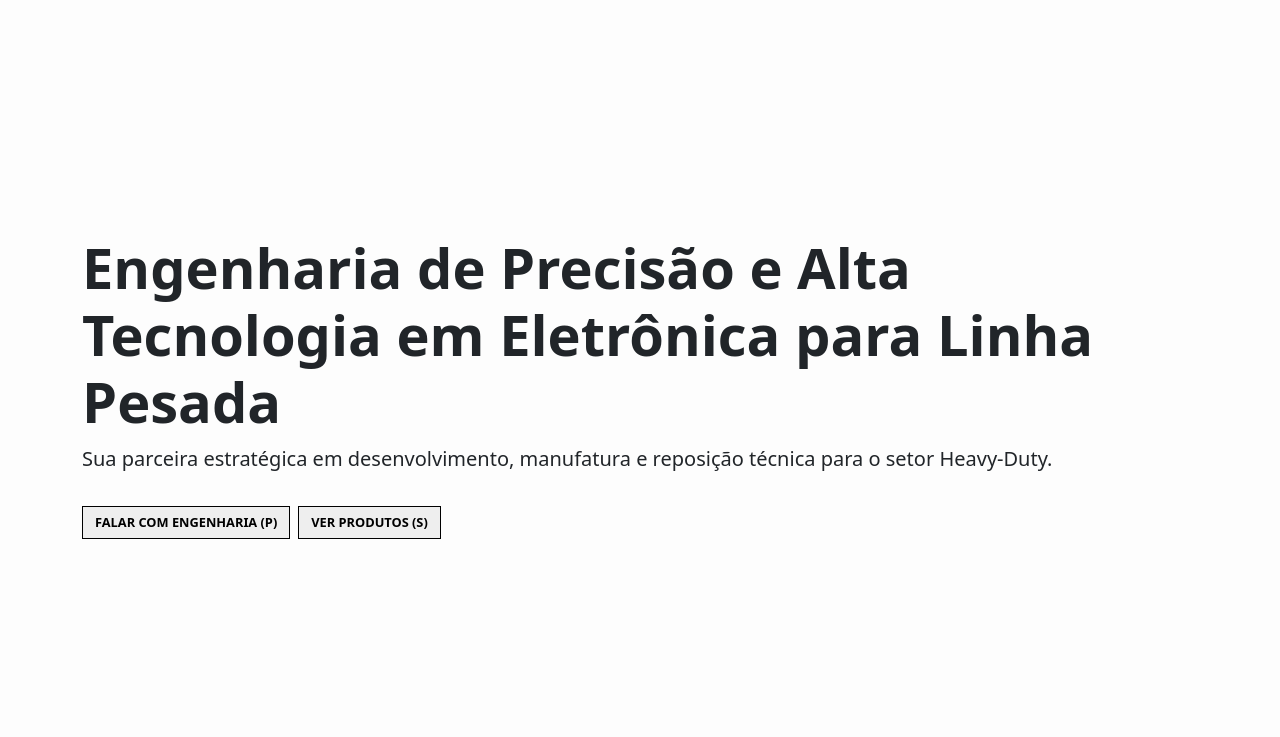
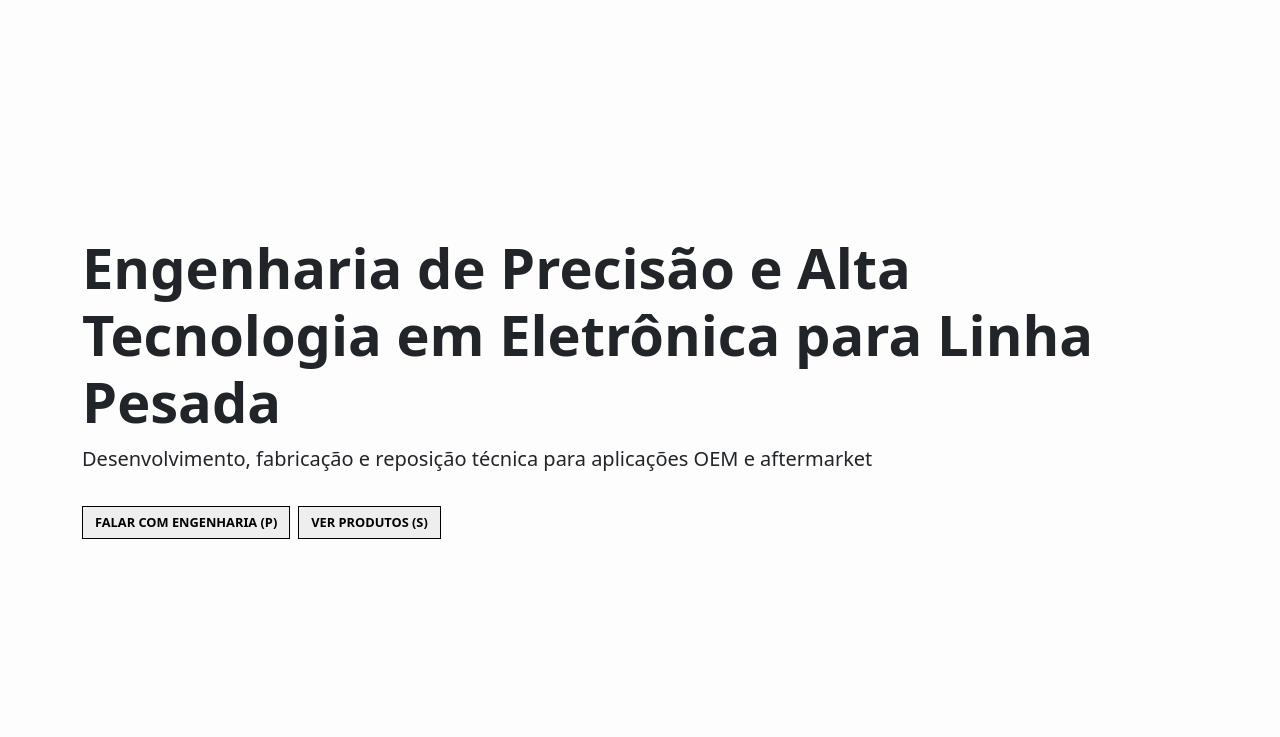
Before and after one commit to bw8hook/panflight-poc, a plain HTML site: page index.html in a window 1280 px wide. Shown: the part 63-800 px from the top of the page. Drawn offline with nearby package versions, Linux system fonts and the light colour scheme.

Commit message:
Final sync of all blueprint pages and hero copy

```diff
--- a/index.html
+++ b/index.html
@@ -31,7 +31,7 @@
     <header class="hero-section">
         <div class="container">
             <h1>Engenharia de Precisão e Alta Tecnologia em Eletrônica para Linha Pesada</h1>
-            <p>Sua parceira estratégica em desenvolvimento, manufatura e reposição técnica para o setor Heavy-Duty.</p>
+            <p>Desenvolvimento, fabricação e reposição técnica para aplicações OEM e aftermarket</p>
             <div class="d-flex gap-2">
                 <a href="engenharia.html" class="btn btn-primary-custom">Falar com Engenharia (P)</a>
                 <a href="produtos.html" class="btn btn-accent-custom">Ver Produtos (S)</a>
```
